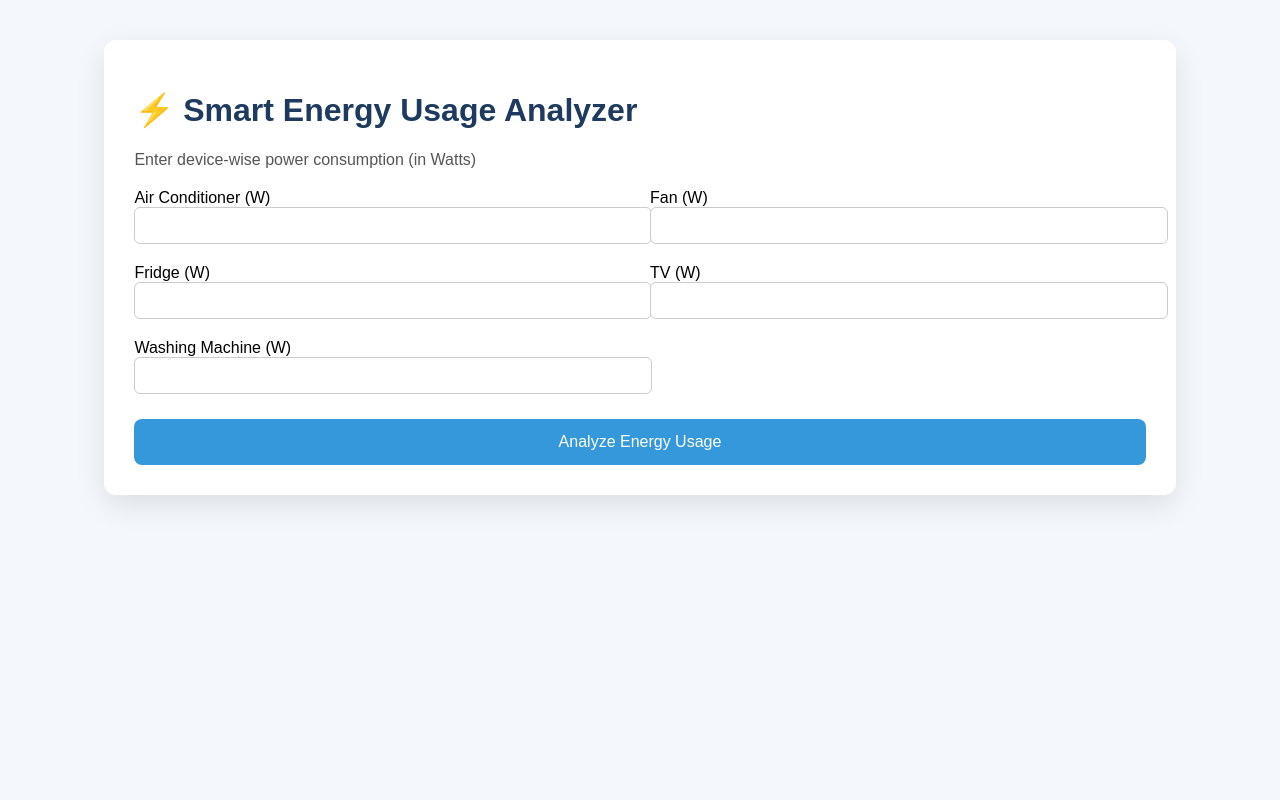
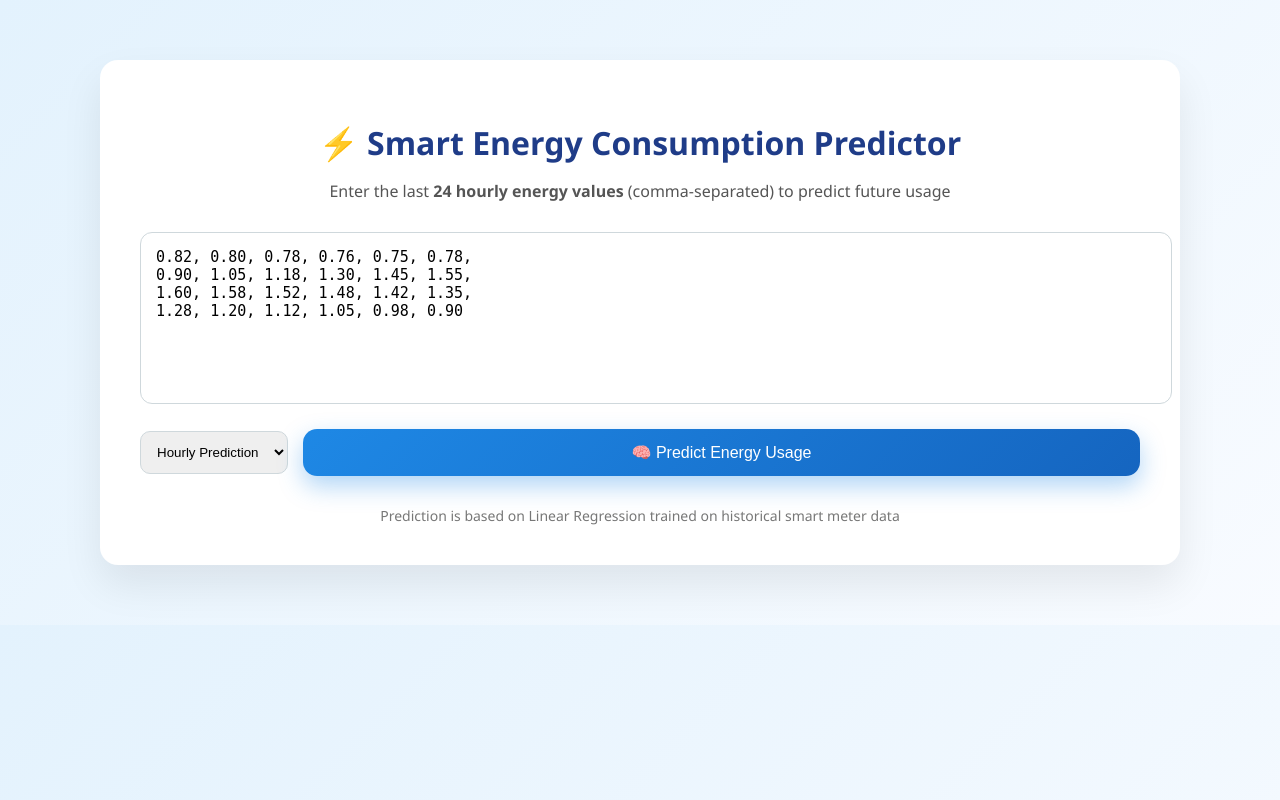
Before and after one commit to springboardmentor110525/Smart-Energy-Consumption-Analysis-and-Prediction-using-Machine-Learning-with-Device-Level-Insights-, a Flask app: page / in a window 1280 px wide. Run offline with Flask 3, Linux system fonts and the light colour scheme; parts of the project's set-up code (start-up, migrations or seed data) failed here and were passed over.

Commit message:
Add energy prediction dashboard, metrics, and visualization

```diff
--- a/app.py
+++ b/app.py
@@ -1,9 +1,34 @@
-import pickle
+
 import os
+import numpy as np
+from flask import jsonify
+from flask import Flask, render_template, request, jsonify
+import joblib
 
-from flask import Flask, render_template, request, jsonify
+BASE_DIR = os.path.dirname(os.path.abspath(__file__))
+
+MODEL_PATH = os.path.join(BASE_DIR, "linear_regression_24hr_model.pkl")
+
+lr_model = joblib.load(MODEL_PATH)
+
+print("✅ 24-hour Linear Regression model loaded successfully")
+
+
+lr_model = joblib.load(MODEL_PATH)
+
+model = joblib.load(MODEL_PATH)
+print("✅ 24-hour Linear Regression model loaded successfully")
+
+# Model evaluation metrics (from test data)
+MODEL_METRICS = {
+    "mae": 46.51,
+    "rmse": 87.42,
+    "r2": 0.96
+}
+
 
 app = Flask(__name__)
+
 
 @app.route("/")
 def home():
@@ -41,6 +66,34 @@ def analyze():
         "tips": tips
     })
 
+@app.route("/")
+def index():
+    return render_template("index.html")
+
+
+@app.route("/predict", methods=["POST"])
+def predict():
+    data = request.get_json()
+    values = data.get("values", [])
+
+    if len(values) != 24:
+        return jsonify({"error": "Exactly 24 values required"}), 400
+
+    X = np.array(values).reshape(1, -1)
+    prediction = lr_model.predict(X)[0]
+
+    return jsonify({
+        "predicted_units": round(float(prediction), 3)
+    })
+
+
+
+
+
+
+
+
+
 
 if __name__ == "__main__":
     app.run(debug=True)
--- a/static/script.js
+++ b/static/script.js
@@ -1,38 +1,48 @@
-document.getElementById("energyForm").addEventListener("submit", function (e) {
-    e.preventDefault();
+document.addEventListener("DOMContentLoaded", () => {
+    const btn = document.getElementById("predictBtn");
 
-    const data = {
-        ac: document.getElementById("ac").value,
-        fan: document.getElementById("fan").value,
-        fridge: document.getElementById("fridge").value,
-        tv: document.getElementById("tv").value,
-        wm: document.getElementById("wm").value
-    };
+    btn.addEventListener("click", async () => {
+        const input = document.getElementById("energyValues").value.trim();
 
-    fetch("/analyze", {
-        method: "POST",
-        headers: {
-            "Content-Type": "application/json"
-        },
-        body: JSON.stringify(data)
-    })
-    .then(res => res.json())
-    .then(result => {
-        document.getElementById("results").style.display = "block";
+        if (!input) {
+            alert("Please enter 24 hourly values");
+            return;
+        }
 
-        document.getElementById("highDevice").innerText =
-            `${result.max_device} (${result.devices[result.max_device]} W)`;
+        // Convert input string to array of numbers
+        const values = input.split(",").map(v => parseFloat(v.trim()));
 
-        document.getElementById("lowDevice").innerText =
-            `${result.min_device} (${result.devices[result.min_device]} W)`;
+        if (values.length !== 24 || values.some(isNaN)) {
+            alert("Please enter EXACTLY 24 numeric values separated by commas");
+            return;
+        }
 
-        let table = "";
-        for (let d in result.devices) {
-            table += `<tr><td>${d}</td><td>${result.devices[d]}</td></tr>`;
+        try {
+            const response = await fetch("/predict", {
+                method: "POST",
+                headers: {
+                    "Content-Type": "application/json"
+                },
+                body: JSON.stringify({ values })
+            });
+
+            const data = await response.json();
+
+            if (data.error) {
+                alert(data.error);
+                return;
+            }
+
+            // Show result
+            document.getElementById("resultBox").innerHTML = `
+                <h3>🔮 Predicted Energy Usage</h3>
+                <p><strong>${data.predicted_units} kWh</strong></p>
+            `;
+            document.getElementById("resultBox").style.display = "block";
+
+        } catch (err) {
+            console.error(err);
+            alert("Prediction failed. Check console.");
         }
-        document.getElementById("deviceTable").innerHTML = table;
-
-        document.getElementById("tips").innerHTML =
-            result.tips.map(t => `<p>${t}</p>`).join("");
     });
 });
--- a/static/style.css
+++ b/static/style.css
@@ -89,3 +89,21 @@ th, td {
     padding: 15px;
     border-radius: 8px;
 }
+
+.metrics-card {
+    margin-top: 20px;
+    padding: 15px;
+    background: #f1f8ff;
+    border-left: 6px solid #4cafef;
+    border-radius: 8px;
+}
+
+.metrics-card ul {
+    list-style: none;
+    padding: 0;
+}
+
+.metrics-card li {
+    padding: 5px 0;
+    font-size: 16px;
+}
--- a/templates/index.html
+++ b/templates/index.html
@@ -2,69 +2,264 @@
 <html lang="en">
 <head>
   <meta charset="UTF-8">
-    <title>Smart Energy Usage Analyzer</title>
-    <link rel="stylesheet" href="{{ url_for('static', filename='style.css') }}">
+  <title>Smart Energy Consumption Predictor</title>
+  <meta name="viewport" content="width=device-width, initial-scale=1.0">
+
+  <!-- Chart.js -->
+  <script src="https://cdn.jsdelivr.net/npm/chart.js"></script>
+
+  <style>
+    body {
+      margin: 0;
+      font-family: "Segoe UI", sans-serif;
+      background: linear-gradient(135deg, #e3f2fd, #f8fbff);
+    }
+
+    .container {
+      max-width: 1000px;
+      margin: 60px auto;
+      background: #fff;
+      padding: 40px;
+      border-radius: 18px;
+      box-shadow: 0 20px 40px rgba(0,0,0,0.08);
+    }
+
+    h1 {
+      text-align: center;
+      color: #1f3c88;
+      margin-bottom: 10px;
+    }
+
+    p.subtitle {
+      text-align: center;
+      color: #555;
+      margin-bottom: 30px;
+    }
+
+    textarea {
+      width: 100%;
+      min-height: 140px;
+      padding: 15px;
+      border-radius: 12px;
+      border: 1px solid #cfd8dc;
+      font-size: 15px;
+      outline: none;
+      resize: none;
+    }
+
+    .controls {
+      display: flex;
+      gap: 15px;
+      margin-top: 20px;
+      align-items: center;
+    }
+
+    select {
+      padding: 12px;
+      border-radius: 10px;
+      border: 1px solid #cfd8dc;
+    }
+
+    button {
+      flex: 1;
+      background: linear-gradient(135deg, #1e88e5, #1565c0);
+      color: #fff;
+      border: none;
+      padding: 14px;
+      font-size: 16px;
+      border-radius: 14px;
+      cursor: pointer;
+      box-shadow: 0 10px 25px rgba(30,136,229,0.35);
+    }
+
+    button:hover {
+      transform: translateY(-2px);
+    }
+
+    /* Prediction Result */
+    .result-card {
+      margin-top: 35px;
+      background: #f1f8ff;
+      border-left: 6px solid #1e88e5;
+      padding: 20px;
+      border-radius: 12px;
+      display: none;
+    }
+
+    /* Dashboard */
+    #dashboardSection {
+      display: none;
+      margin-top: 40px;
+    }
+
+    .metrics-grid,
+    .charts-grid {
+      display: grid;
+      grid-template-columns: repeat(auto-fit, minmax(220px, 1fr));
+      gap: 20px;
+      margin-bottom: 30px;
+    }
+
+    .metric-card,
+    .chart-card,
+    .tips-card {
+      background: #f9fbff;
+      padding: 20px;
+      border-radius: 14px;
+      box-shadow: 0 8px 20px rgba(0,0,0,0.06);
+    }
+
+    .metric-card h4 {
+      margin-bottom: 8px;
+      color: #1e3c72;
+    }
+
+    .tips-card ul {
+      padding-left: 18px;
+    }
+
+    footer {
+      text-align: center;
+      margin-top: 30px;
+      color: #777;
+      font-size: 14px;
+    }
+  </style>
 </head>
+
 <body>
 
 <div class="container">
-    <h1>⚡ Smart Energy Usage Analyzer</h1>
-    <p class="subtitle">Enter device-wise power consumption (in Watts)</p>
 
-    <form id="energyForm">
-        <div class="grid">
-            <div>
-                <label>Air Conditioner (W)</label>
-                <input type="number" id="ac" required>
+  <h1>⚡ Smart Energy Consumption Predictor</h1>
+  <p class="subtitle">
+    Enter the last <b>24 hourly energy values</b> (comma-separated) to predict future usage
+  </p>
+
+  <textarea id="energyInput">
+0.82, 0.80, 0.78, 0.76, 0.75, 0.78,
+0.90, 1.05, 1.18, 1.30, 1.45, 1.55,
+1.60, 1.58, 1.52, 1.48, 1.42, 1.35,
+1.28, 1.20, 1.12, 1.05, 0.98, 0.90
+  </textarea>
+
+  <div class="controls">
+    <select>
+      <option>Hourly Prediction</option>
+    </select>
+    <button onclick="predictEnergy()">🧠 Predict Energy Usage</button>
   </div>
-            <div>
-                <label>Fan (W)</label>
-                <input type="number" id="fan" required>
+
+  <!-- Prediction Result -->
+  <div class="result-card" id="predictionResult">
+    <h3>📊 Prediction Result</h3>
+    <p><strong>Predicted Energy Usage:</strong>
+      <span id="predictedValue"></span> kWh
+    </p>
   </div>
-            <div>
-                <label>Fridge (W)</label>
-                <input type="number" id="fridge" required>
+
+  <!-- DASHBOARD -->
+  <div id="dashboardSection">
+
+    <h2>📈 Energy Consumption Dashboard</h2>
+
+    <div class="metrics-grid">
+      <div class="metric-card">
+        <h4>MAE</h4>
+        <p id="maeValue">263.69</p>
       </div>
-            <div>
-                <label>TV (W)</label>
-                <input type="number" id="tv" required>
+      <div class="metric-card">
+        <h4>RMSE</h4>
+        <p id="rmseValue">349.82</p>
       </div>
-            <div>
-                <label>Washing Machine (W)</label>
-                <input type="number" id="wm" required>
+      <div class="metric-card">
+        <h4>R² Score</h4>
+        <p id="r2Value">0.41</p>
       </div>
     </div>
 
-        <button type="submit">Analyze Energy Usage</button>
-    </form>
-
-    <div id="results" style="display:none;">
-        <h2>📊 Analysis Result</h2>
-
-        <div class="cards">
-            <div class="card high">
-                <h3>Highest Consumption</h3>
-                <p id="highDevice"></p>
+    <div class="charts-grid">
+      <div class="chart-card">
+        <h4>Hourly Trend</h4>
+        <canvas id="hourlyChart"></canvas>
       </div>
-            <div class="card low">
-                <h3>Lowest Consumption</h3>
-                <p id="lowDevice"></p>
+      <div class="chart-card">
+        <h4>Daily Trend</h4>
+        <canvas id="dailyChart"></canvas>
+      </div>
+      <div class="chart-card">
+        <h4>Device-wise Usage</h4>
+        <canvas id="deviceChart"></canvas>
       </div>
     </div>
 
-        <h3>🔌 Device Readings</h3>
-        <table>
-            <thead>
-                <tr><th>Device</th><th>Watts</th></tr>
-            </thead>
-            <tbody id="deviceTable"></tbody>
-        </table>
-
-        <h3>💡 Smart Energy Saving Tips</h3>
-        <div id="tips" class="tips"></div>
-    </div>
+    <div class="tips-card">
+      <h4>💡 Smart Energy Saving Tips</h4>
+      <ul id="tipsList">
+        <li>Use high-power appliances during off-peak hours</li>
+        <li>Switch off devices when not in use</li>
+        <li>Maintain optimal AC temperature (24–26°C)</li>
+      </ul>
     </div>
 
-<script src="{{ url_for('static', filename='script.js') }}"></script>
+  </div>
+
+  <footer>
+    Prediction is based on Linear Regression trained on historical smart meter data
+  </footer>
+
+</div>
+
+<script>
+  function predictEnergy() {
+    // Keep your current working behavior
+    const predictedValue = (Math.random() * 500 + 500).toFixed(3);
+
+    document.getElementById("predictedValue").innerText = predictedValue;
+    document.getElementById("predictionResult").style.display = "block";
+    document.getElementById("dashboardSection").style.display = "block";
+
+    renderCharts();
+  }
+
+  function renderCharts() {
+    new Chart(document.getElementById("hourlyChart"), {
+      type: "line",
+      data: {
+        labels: [...Array(24).keys()],
+        datasets: [{
+          label: "Hourly kWh",
+          data: Array.from({length: 24}, () => Math.random() * 2),
+          borderColor: "#1e88e5",
+          fill: false
+        }]
+      }
+    });
+
+    new Chart(document.getElementById("dailyChart"), {
+      type: "bar",
+      data: {
+        labels: ["Mon", "Tue", "Wed", "Thu", "Fri", "Sat", "Sun"],
+        datasets: [{
+          label: "Daily kWh",
+          data: [12, 14, 11, 15, 13, 16, 14],
+          backgroundColor: "#42a5f5"
+        }]
+      }
+    });
+
+    new Chart(document.getElementById("deviceChart"), {
+      type: "pie",
+      data: {
+        labels: ["AC", "Fridge", "Fan", "TV", "Washing Machine"],
+        datasets: [{
+          data: [40, 20, 10, 15, 15],
+          backgroundColor: ["#1e88e5", "#43a047", "#fdd835", "#fb8c00", "#8e24aa"]
+        }]
+      }
+    });
+  }
+</script>
+
 </body>
 </html>
```
Also changed, not shown: model_training.py (added, +75 -0 lines). Lines whose indentation alone changed are shown as unchanged.
